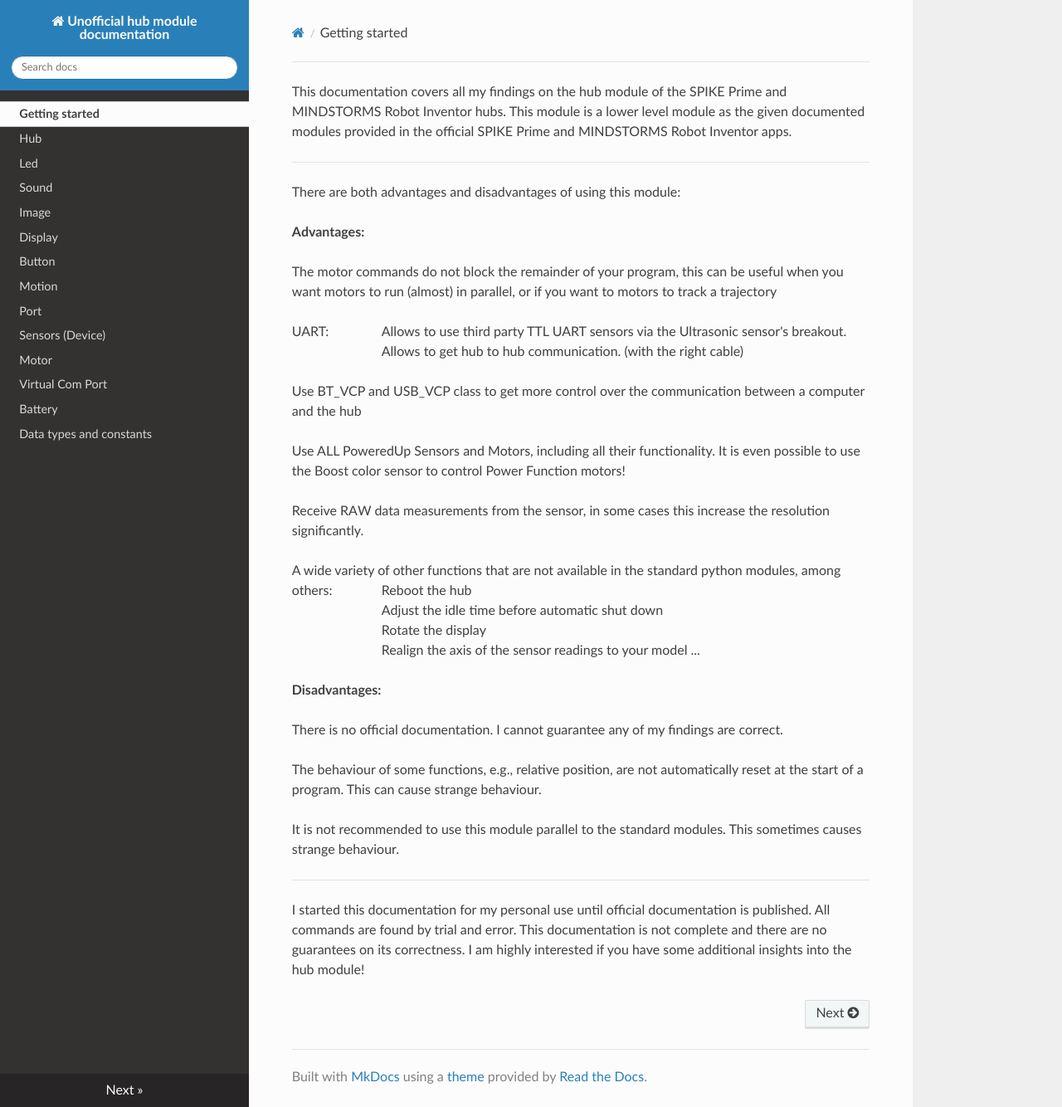
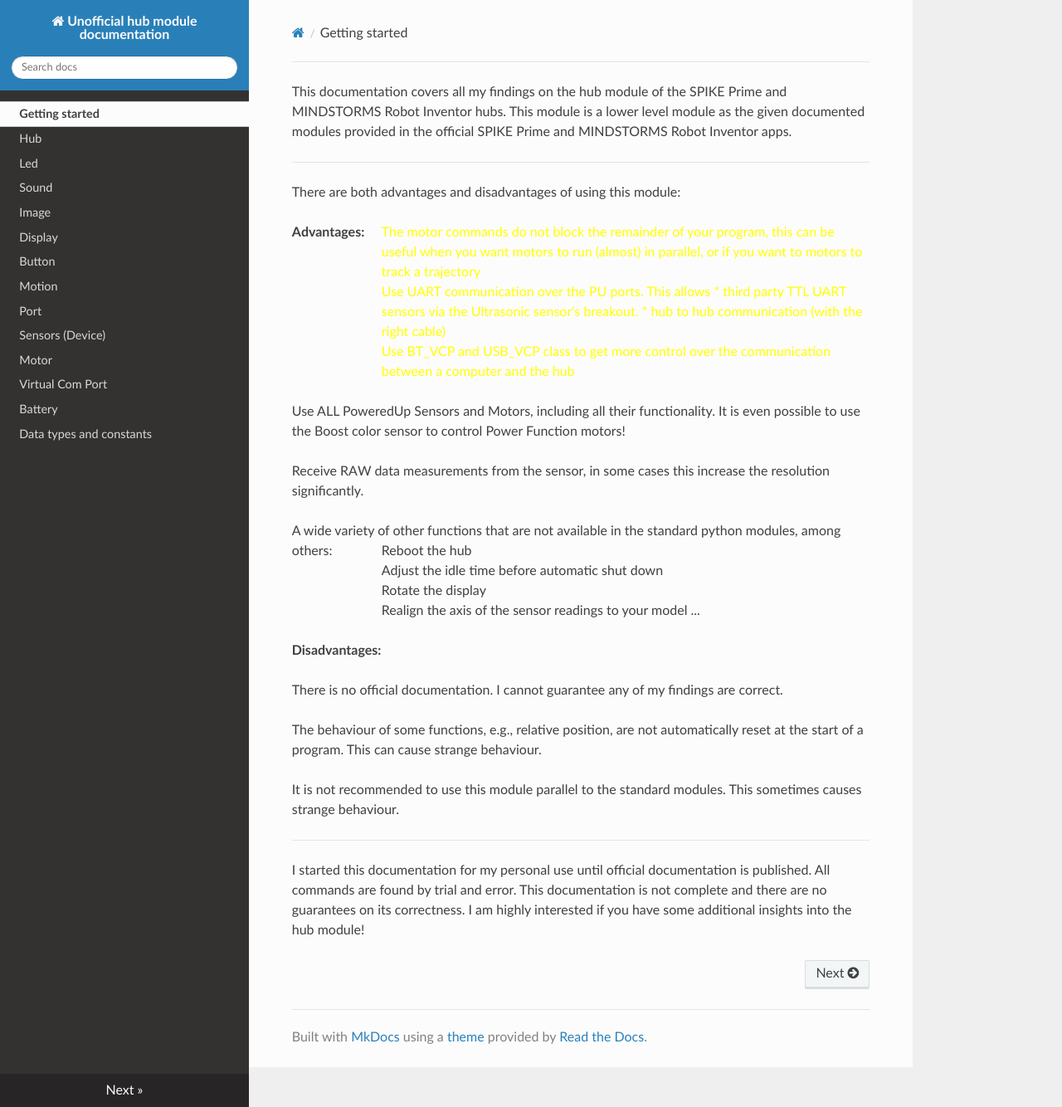
Before and after one commit to NStrijbosch/hub-module-notes, an MkDocs documentation site: the page built from docs/index.md, in a window 1280 px wide and 1334 px high. Shown: the whole window at 83% size. Built offline with MkDocs 1.6.1, drawn with Linux system fonts in a browser that asks for light colours; nearby versions of some CDN libraries.

Commit message:
custom css list on index

```diff
--- a/docs/index.md
+++ b/docs/index.md
@@ -1,5 +1,6 @@
-
-
+<style type='text/css'>
+ul.index_list{color:yellow}
+</style>
 
 This documentation covers all my findings on the hub module of the SPIKE Prime and MINDSTORMS Robot Inventor hubs. This module is a lower level module as the given documented modules provided in the official SPIKE Prime and MINDSTORMS Robot Inventor apps.
 
@@ -9,14 +10,18 @@
 
 __Advantages:__
 
-The motor commands do not block the remainder of your program, this can be useful when you want motors to run (almost) in parallel, or if you want to motors to track a trajectory
+<ul class='index_list'>
+   <li>The motor commands do not block the remainder of your program, this can be useful when you want motors to run (almost) in parallel, or if you want to motors to track a trajectory
+   </li>
+   <li> Use UART communication over the PU ports. This allows
+      *  third party TTL UART sensors via the Ultrasonic sensor's breakout.
+      *  hub to hub communication  (with the right cable)
+   </li>
+   <li>
+      Use BT_VCP and USB_VCP class to get more control over the communication between a computer and the hub
+   </li>
+</ul>
 
-UART:
-
- *  Allows to use third party TTL UART sensors via the Ultrasonic sensor's breakout.
- *  Allows to get hub to hub communication.  (with the right cable)
-
-Use BT_VCP and USB_VCP class to get more control over the communication between a computer and the hub
 
 Use ALL PoweredUp Sensors and Motors, including all their functionality. It is even possible to use the Boost color sensor to control Power Function motors!
 
```
